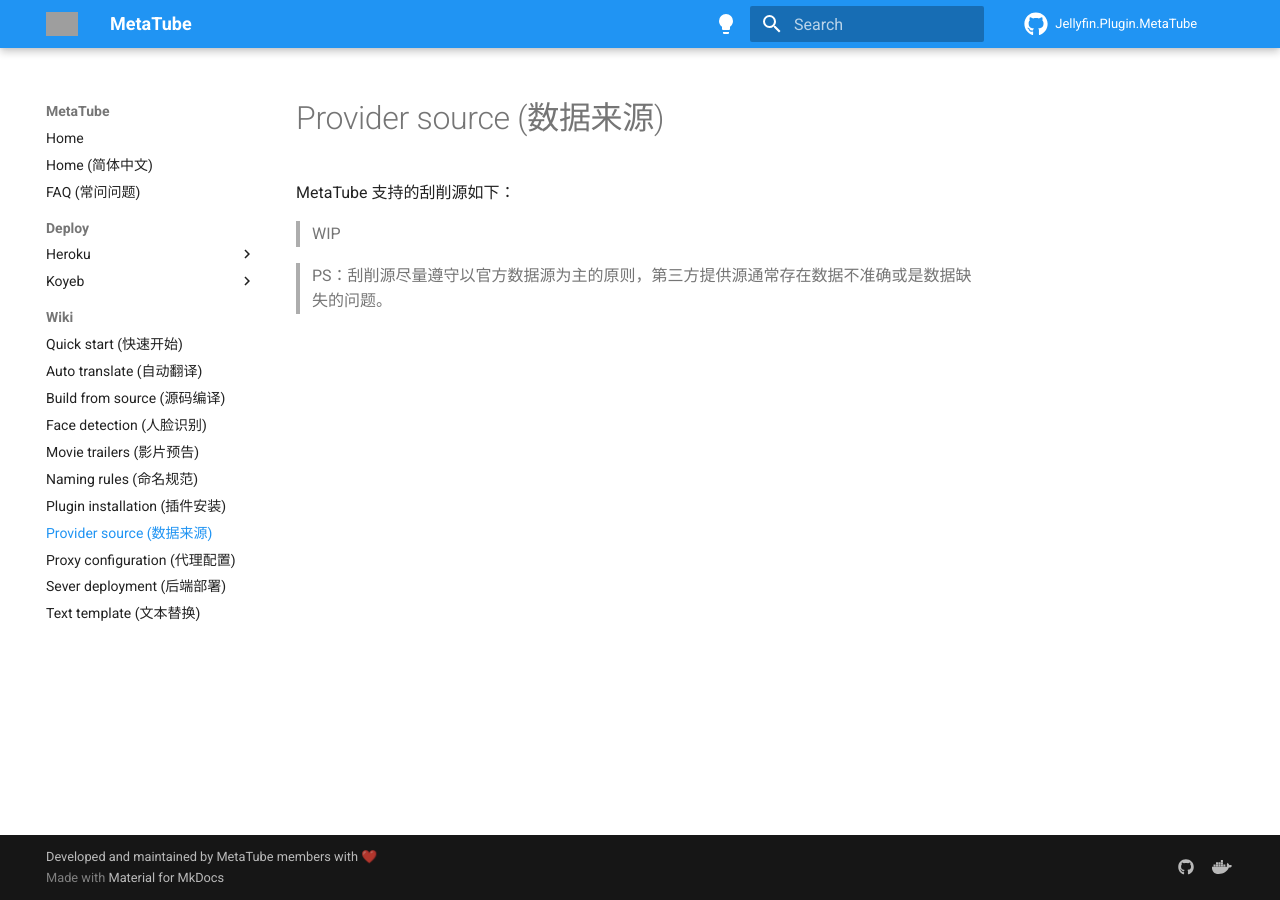
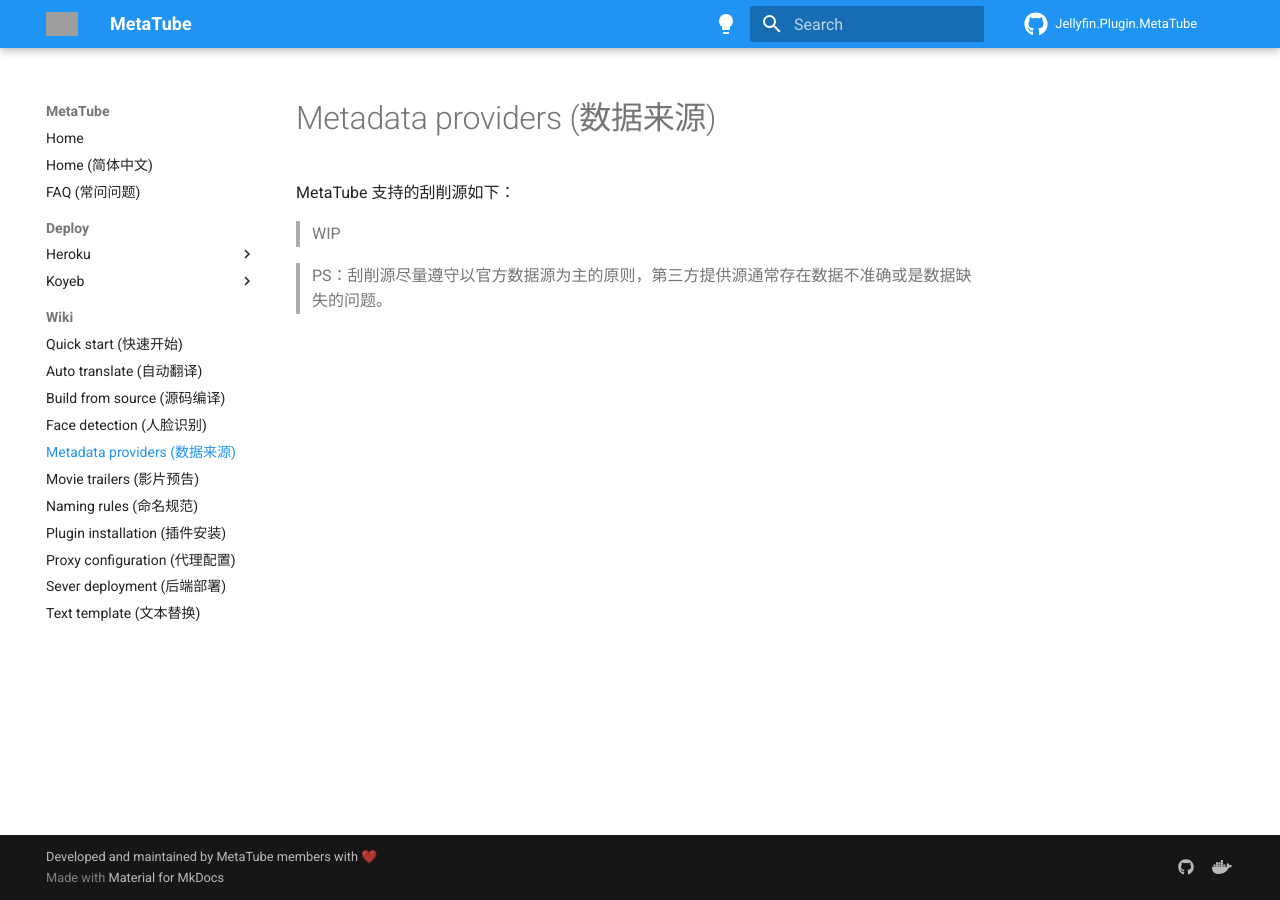
Before and after one commit to metatube-community/metatube-community.github.io, an MkDocs documentation site: the page built from docs/wiki/metadata-providers.md, in a window 1280 px wide. Built offline with MkDocs 1.6.1 and Material for MkDocs 9.7.7, drawn with Linux system fonts in a browser that asks for light colours; comment, search, counter and statistics services are not loaded; grey boxes are pictures that could not be loaded.

Commit message:
Chore: metadata-providers.md

```diff
--- a/docs/README_ZH.md
+++ b/docs/README_ZH.md
@@ -14,7 +14,7 @@
 
 ## 主要原理
 
-- 通过`metatube-server`后端从相应[数据来源](./wiki/provider-source.md)爬取数据并保存在数据库中。
+- 通过`metatube-server`后端从相应[数据来源](./wiki/metadata-providers.md)爬取数据并保存在数据库中。
 - 安装好的 MetaTube 插件通过扫描到的本地文件名，向`metatube-server`请求查询，并下载相应的元数据与图片。
 
 > 其中，图像裁剪、人脸识别、自动翻译等诸多复杂的功能也均在服务端完成。
--- a/docs/wiki/provider-source.md
+++ b/docs/wiki/metadata-providers.md
@@ -1,4 +1,4 @@
-# Provider source (数据来源)
+# Metadata providers (数据来源)
 
 MetaTube 支持的刮削源如下：
 
```
